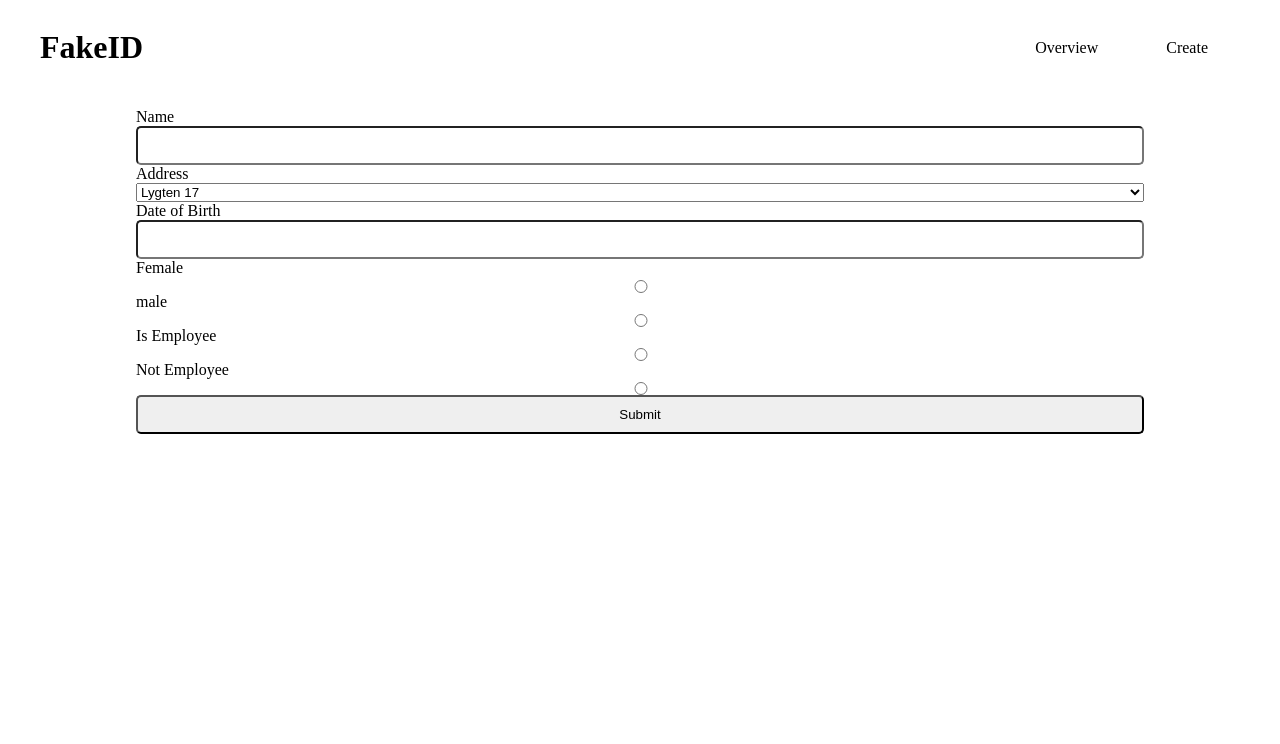
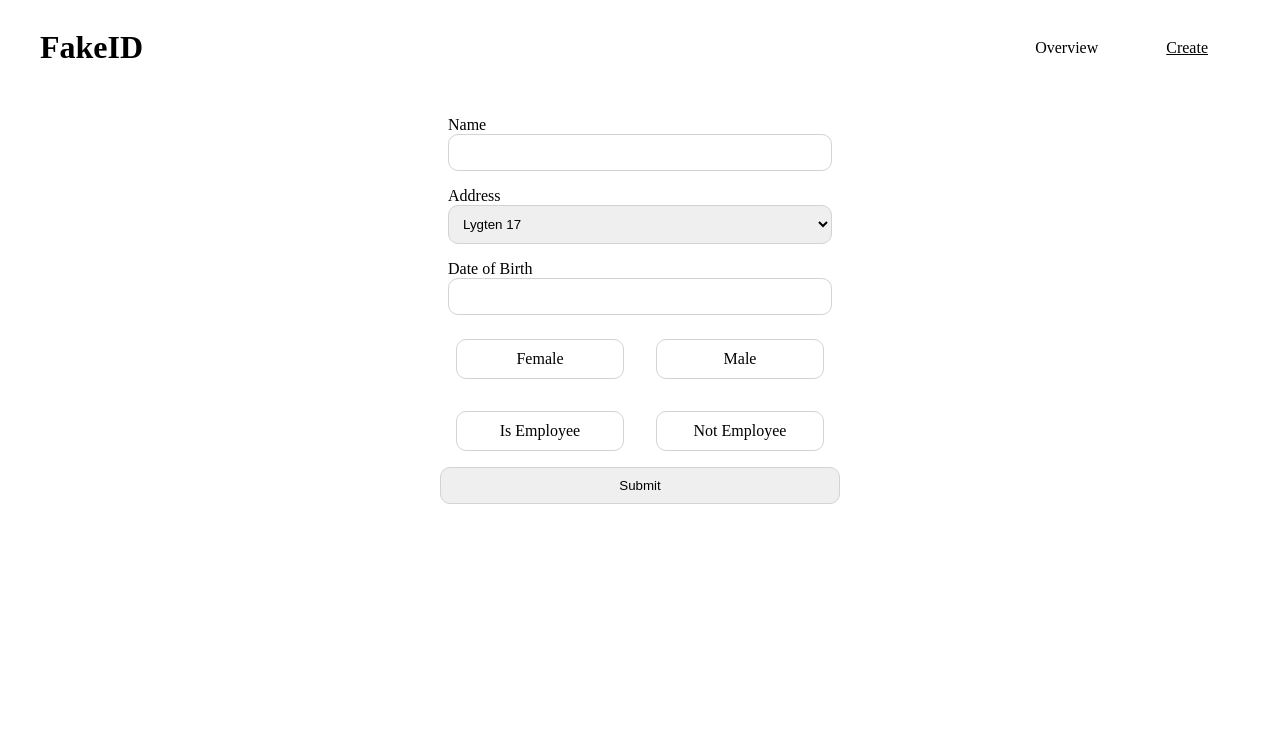
Before and after one commit to ekaterinagp/fakeID, a PHP site: page /fakeid/create.php in a window 1280 px wide. Shown: the top 744 px of the page. Before the commit the page ends 434 px from the top, so only its background shows below. Run offline with PHP 8.4, Linux system fonts and the light colour scheme; data comes from the database, SQL or seed files in the repository.

```diff
--- a/lamp/create.php
+++ b/lamp/create.php
@@ -17,8 +17,8 @@
 <header>
   <h1>FakeID</h1>
   <div class="menu-right">
-    <a href="/">Overview</a>
-    <a class="active" href="/create.php">Create</a>
+    <a href="index.php">Overview</a>
+    <a class="active" href="lamp/create.php">Create</a>
   </div>
 </header>
 
@@ -47,18 +47,20 @@
     <label for=""> Date of Birth
         <input type="text" name="date_of_birth">
     </label>
-    <label for=""> Female
-        <input type="radio" name="gender_value" value='0002'>
-    </label>
-    <label for=""> male
-        <input type="radio" name="gender_value" value='0001'>
-    </label>
-    <label for=""> Is Employee
-        <input type="radio" name="isEmployee" value='true'>
-    </label>
-    <label for=""> Not Employee
-        <input type="radio"name="isEmployee" value='false'>
-    </label>
+    <div class="labelRadio">
+
+        <input type="radio" id="female" name="gender_value" value='0002'>
+        <label for="female"> Female </label>
+        <input id="male" type="radio" name="gender_value" value='0001'>
+        <label for="male"> Male </label>
+    </div>
+    <div class="labelRadio">
+        <input type="radio" id="employee" name="isEmployee" value='true'>
+        <label for="employee"> Is Employee </label>
+        <input type="radio" id="not" name="isEmployee" value='false'>
+        <label for="not"> Not Employee </label>
+
+    </div>
     <input type="submit" value="Submit">
     </form>
 
--- a/lamp/style.css
+++ b/lamp/style.css
@@ -5,12 +5,16 @@
 
 .singleUser {
   display: grid;
-  grid-template-columns: 1fr 1fr 1fr 1fr 1fr;
+  grid-template-columns: 1.5fr 1fr 1fr 1fr 1fr 1fr;
+  grid-gap:.1rem;
   border-bottom: 1px solid grey;
+}
+.singleUser p{
+  text-transform: capitalize;
 }
 
 main{
-  margin:0 8rem;
+  margin:0 10vw;
 }
 header{
 margin:0 2rem;
@@ -31,15 +35,47 @@ align-items: center;
 }
 
 form{
+  width: 400px;
+  margin:auto;
   display:grid;
   grid-template-columns: 1fr;
 }
 label{
   display:grid;
   grid-template-columns: 1fr;
+  margin: .5rem;
 }
-input{
+.labelRadio{
+  display: grid;
+  grid-template-columns: 1fr 1fr;
+}
+.labelRadio label{
   padding:10px;
-  border-radius: 5px;
+  border-radius: 10px;
+  border:1px solid lightgray;
+  cursor: pointer;
+  text-align: center;
+  margin: 1rem;
+}
+.labelRadio input{
+  display: none;
+}
+input[type="radio"]:checked+label{
+  border:4px solid lightgray;
+}
+input, select{
+  padding:10px;
+  border-radius: 10px;
+  border: 1px solid lightgrey;
   outline: none;
 }
+button{
+  padding:.5rem 1rem;
+  border-radius: 10px;
+  border: 1px solid lightgrey;
+  margin: auto;
+}
+
+a.active{
+  text-decoration: underline;
+}
```
Also changed, not shown: lamp/api/api-create-user.php (+5 -4 lines), lamp/index.php (+7 -1 lines).
